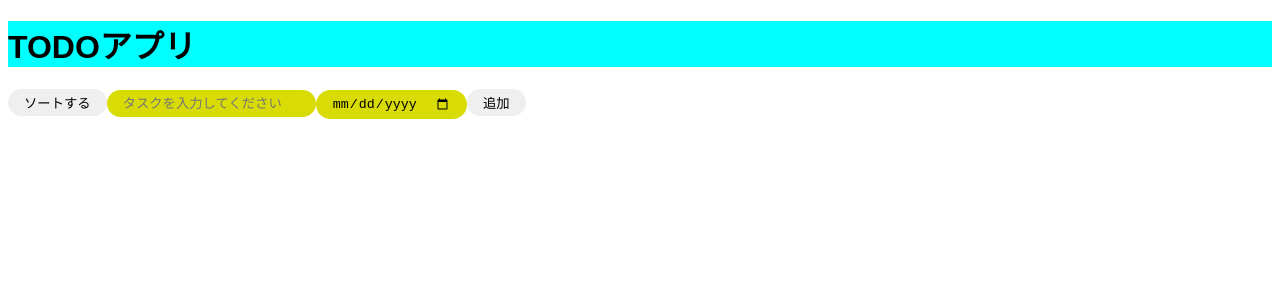
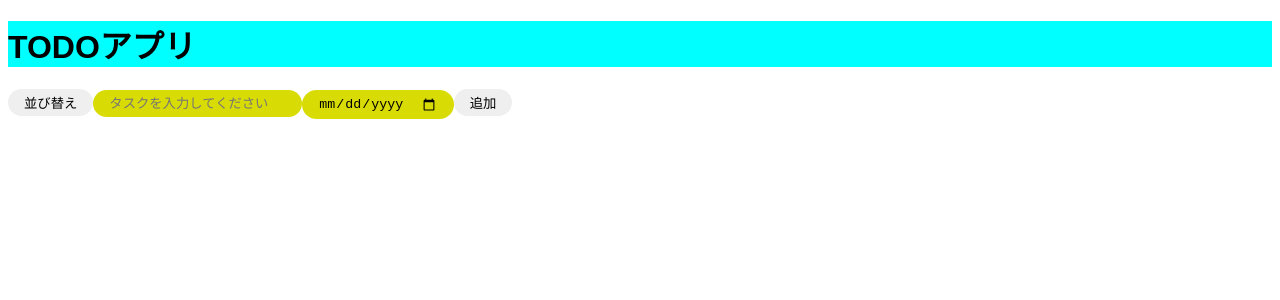
Before and after one commit to hashimo000/to-do-app, a React (Create React App) app: page / in a window 1280 px wide. Shown: the top 300 px of the page. Built offline with nearby package versions, Linux system fonts and the light colour scheme.

Commit message:
ReadME書き換えました。

```diff
--- a/src/App.jsx
+++ b/src/App.jsx
@@ -5,7 +5,7 @@ export const App=()=> {
   const [todos, setTodos] = useState([]);
   const [todoInput, setTodoInput] = useState("");
   const [dueDateInput, setDueDateInput] = useState("期限なし");
-  const[sortBy,setSortBY] =useState("dueDate");
+  const[sortBy,] =useState("dueDate");
 
   const sortAraay=(array,sortBy)=>{
     return array.sort((a,b)=>{
@@ -44,7 +44,7 @@ export const App=()=> {
     <div className="App">
       <h1>TODOアプリ</h1>
 
-      <button onClick={sortTodos}>ソートする</button>
+      <button onClick={sortTodos}>並び替え</button>
       <input
         type="text"
         placeholder="タスクを入力してください"
--- a/src/index.js
+++ b/src/index.js
@@ -1,7 +1,9 @@
 import React from 'react';
-import ReactDOM from 'react-dom';
+import {createRoot} from 'react-dom/client';
 import './index.css';
 import {App} from './App';
 
 
-ReactDOM.render(<App />, document.getElementById("root"))
+const container = document.getElementById('root');
+ const root = createRoot(container);
+ root.render(<App />);
```
Also changed, not shown: 1 other file (tests, documents, lock files or other folders).
